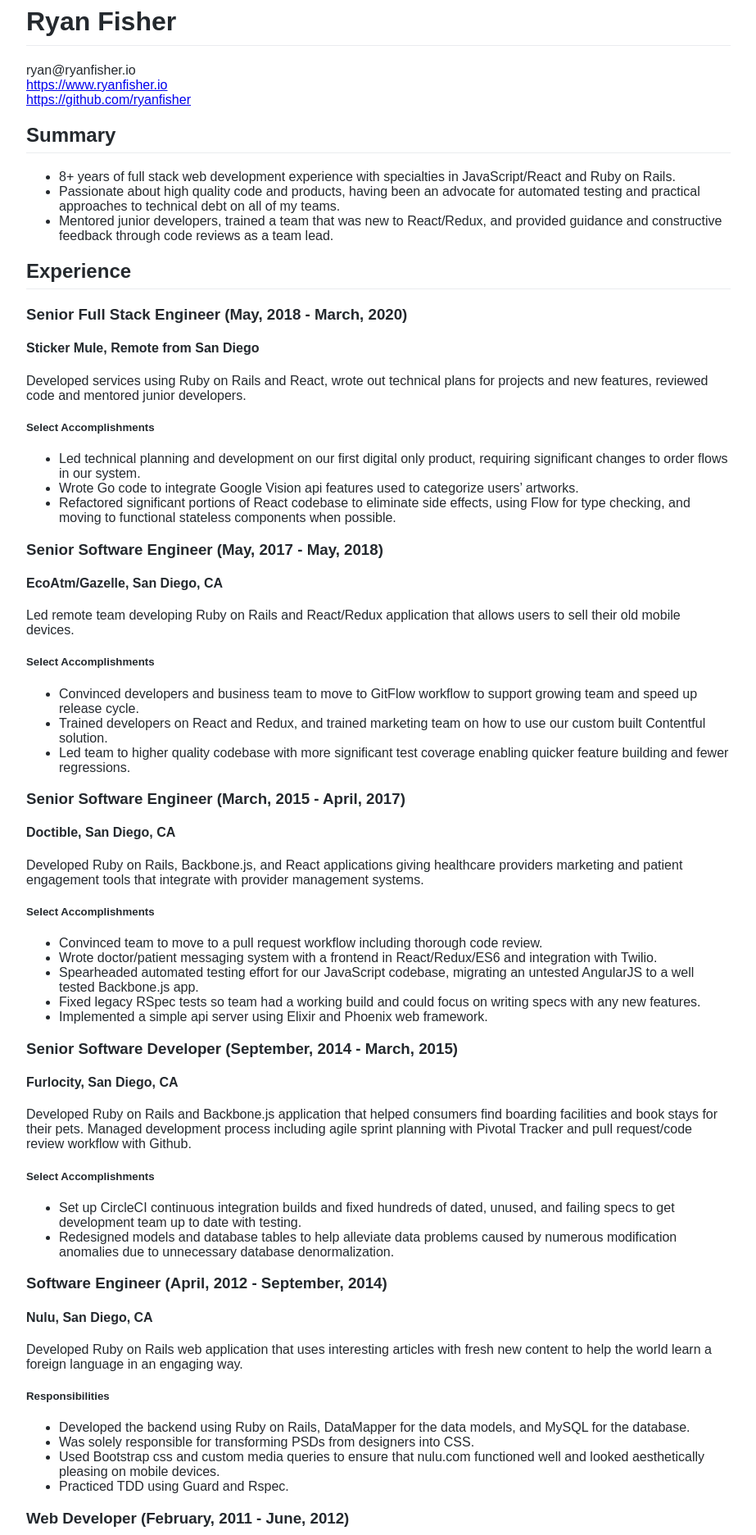
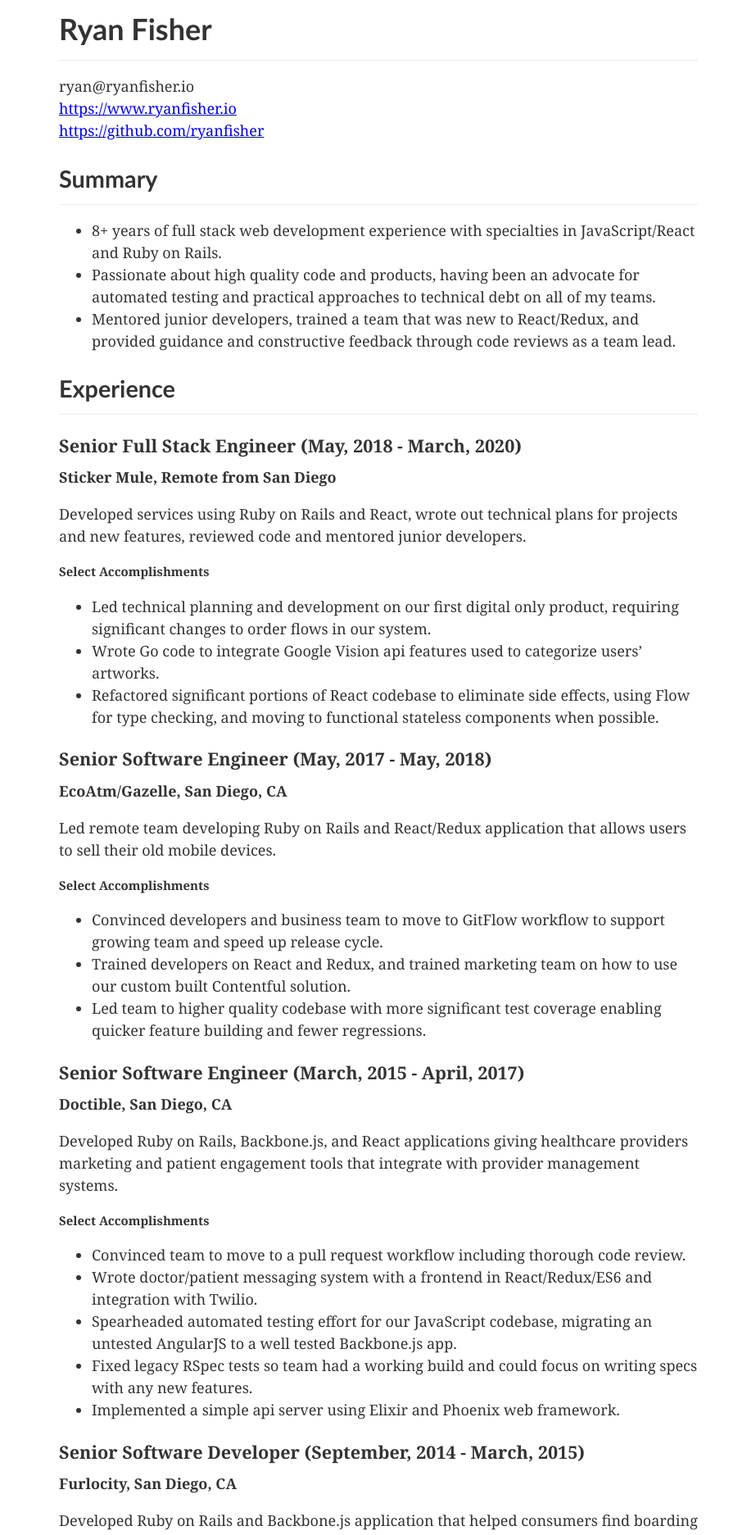
Before and after one commit to ryanfisher/ryanfisher.io, a Jekyll site: the page built from resume.md, in a window 1280 px wide. Shown: the top 1873 px of the page at 82% size, without its empty margins (178-1101 px from the left). Built offline with Jekyll 4.4.1, drawn with Linux system fonts in a browser that asks for light colours.

Commit message:
Update resume style

```diff
--- a/_layouts/resume.html
+++ b/_layouts/resume.html
@@ -7,9 +7,6 @@
       .container {
         max-width: 860px;
         margin: 0 auto;
-
-        color: #24292e;
-        font-family: Arial, sans-serif;
       }
 
       h1, h2 {
@@ -17,10 +14,16 @@
         padding-bottom: .3em;
       }
 
+      h4, h5 {
+        margin-top: .5em;
+        margin-bottom: 0;
+      }
+
       a:link, a:visited {
         color: #0000EE;
       }
     </style>
+    {% include style.html %}
     <link rel="shortcut icon" type="image/x-icon" href="/assets/images/einstein.jpg">
     {% include analytics.html %}
   </head>
```
